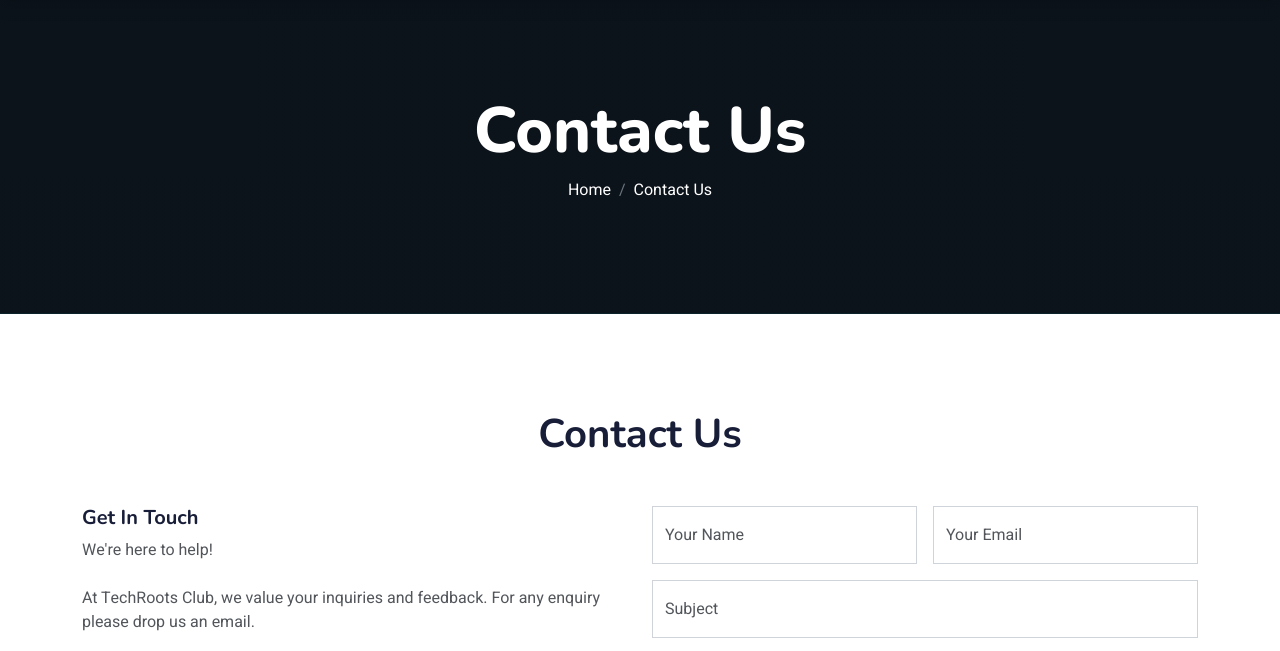
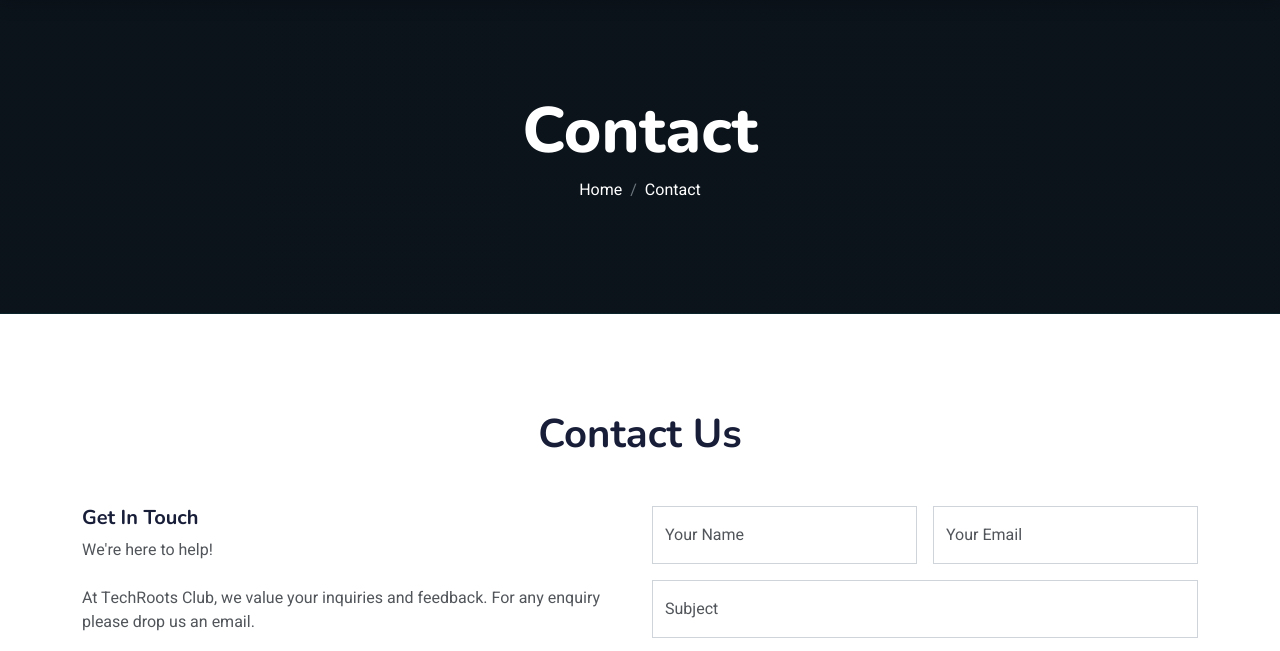
Before and after one commit to HIMANSHUTHAKUR00/TechRoots, a website with bundled scripts: page contact.html in a window 1280 px wide. Shown: the part 78-729 px from the top of the page. Built offline with nearby package versions, Linux system fonts and the light colour scheme.

Commit message:
Update contact.html

```diff
--- a/contact.html
+++ b/contact.html
@@ -83,11 +83,11 @@
         <div class="container py-5">
             <div class="row justify-content-center">
                 <div class="col-lg-10 text-center">
-                    <h1 class="display-3 text-white animated slideInDown">Contact Us</h1>
+                    <h1 class="display-3 text-white animated slideInDown">Contact</h1>
                     <nav aria-label="breadcrumb">
                         <ol class="breadcrumb justify-content-center">
                             <li class="breadcrumb-item"><a class="text-white" href="index.html">Home</a></li>
-                            <li class="breadcrumb-item text-white active" aria-current="page">Contact Us</li>
+                            <li class="breadcrumb-item text-white active" aria-current="page">Contact</li>
                         </ol>
                     </nav>
                 </div>
```
